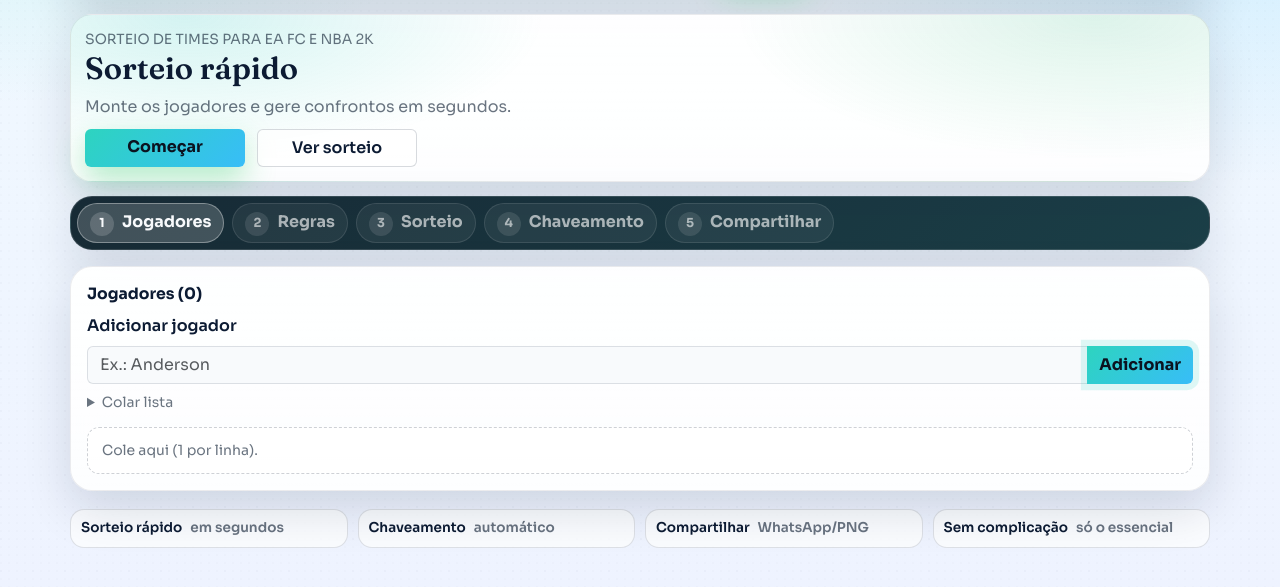
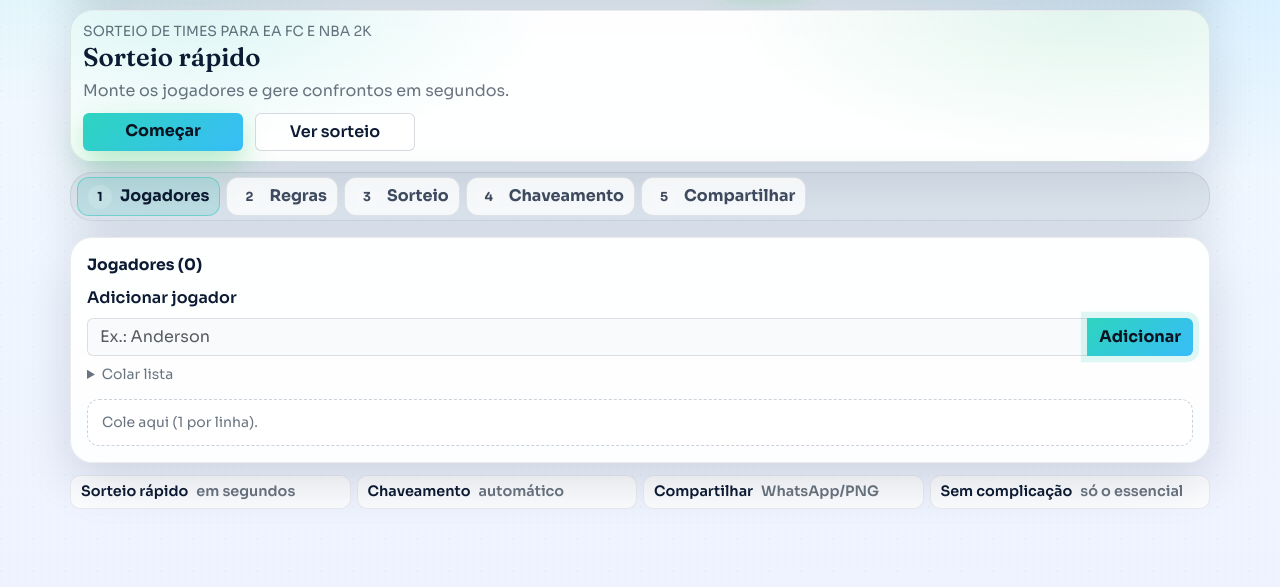
Before and after one commit to andersoncoutom-max/Futebol-Basquete, a Flask app: page / in a window 1280 px wide. Shown: the part 102-689 px from the top of the page. Run offline with Flask 3, Linux system fonts and the light colour scheme.

Commit message:
Refina presets e deixa layout mais leve

```diff
--- a/static/app.js
+++ b/static/app.js
@@ -17,7 +17,7 @@ const bracketState = {
 
 const presets = {
   champions: { theme: "champions", rules: { balance: "tiers", avoidRepeat: true } },
-  libertadores: { theme: "libertadores", rules: { balance: "random", avoidRepeat: true } },
+  playoffs: { theme: "libertadores", rules: { balance: "random", avoidRepeat: true } },
   selecoes: { theme: "selecoes", rules: { balance: "tiers", category: "national" } },
   classicos: { theme: "classicos", rules: { balance: "random", category: "clubs" } }
 };
@@ -32,10 +32,10 @@ const themeCopy = {
     title: "Sorteio r\u00e1pido",
     subtitle: "Monte os jogadores e gere confrontos em segundos."
   },
-  libertadores: {
+  playoffs: {
     kicker: "Sorteio de Times para EA FC e NBA 2K",
-    title: "Ritmo de Libertadores",
-    subtitle: "Monte a lista e gere chaveamentos com clima de decis\u00e3o."
+    title: "Playoffs NBA",
+    subtitle: "Chaves diretas, ritmo de eliminat\u00f3rias."
   },
   selecoes: {
     kicker: "Sorteio de Times para EA FC e NBA 2K",
--- a/templates/index.html
+++ b/templates/index.html
@@ -245,20 +245,20 @@
     }
 
     .hero {
-      margin-top: 14px;
-      padding: 14px;
+      margin-top: 10px;
+      padding: 10px 12px;
       display: grid;
-      gap: 18px;
+      gap: 12px;
       background:
-        radial-gradient(600px 240px at 10% 0%, rgba(22, 195, 181, 0.18), transparent 60%),
-        radial-gradient(600px 240px at 90% 0%, rgba(24, 178, 107, 0.14), transparent 60%),
-        linear-gradient(180deg, rgba(255, 255, 255, 0.95), rgba(255, 255, 255, 0.88));
+        radial-gradient(600px 240px at 10% 0%, rgba(22, 195, 181, 0.14), transparent 60%),
+        radial-gradient(600px 240px at 90% 0%, rgba(24, 178, 107, 0.12), transparent 60%),
+        linear-gradient(180deg, rgba(255, 255, 255, 0.95), rgba(255, 255, 255, 0.9));
     }
 
     .hero h1 {
       font-family: "Fraunces", serif;
-      font-size: clamp(1.4rem, 2.4vw, 2rem);
-      margin-bottom: 8px;
+      font-size: clamp(1.3rem, 2vw, 1.8rem);
+      margin-bottom: 6px;
     }
 
     .hero-actions {
@@ -273,25 +273,27 @@
     }
 
     .benefits-row {
-      margin-top: 18px;
+      margin-top: 12px;
       display: grid;
-      grid-template-columns: repeat(auto-fit, minmax(160px, 1fr));
-      gap: 10px;
+      grid-template-columns: repeat(auto-fit, minmax(150px, 1fr));
+      gap: 6px;
+      font-size: 0.9rem;
     }
 
     .benefit-pill {
-      border-radius: 14px;
+      border-radius: 10px;
       padding: 8px 10px;
       display: flex;
       gap: 8px;
       align-items: center;
-      border: 1px solid rgba(12, 27, 51, 0.12);
-      background: rgba(255, 255, 255, 0.7);
-      font-size: 0.85rem;
+      border: 1px solid rgba(12, 27, 51, 0.08);
+      background: rgba(255, 255, 255, 0.82);
+      font-size: 0.9rem;
     }
 
     .benefit-pill span {
       font-weight: 600;
+      line-height: 1.1;
     }
 
     .muted { color: var(--muted); }
@@ -340,48 +342,47 @@
 
     .dataset-tabs {
       display: inline-flex;
-      gap: 8px;
-      padding: 6px;
-      border-radius: 999px;
-      background: rgba(15, 23, 42, 0.06);
-      border: 1px solid rgba(15, 23, 42, 0.12);
-      box-shadow: inset 0 0 0 1px rgba(255, 255, 255, 0.45);
+      gap: 6px;
+      padding: 4px;
+      border-radius: 12px;
+      background: rgba(15, 23, 42, 0.04);
+      border: 1px solid rgba(15, 23, 42, 0.08);
     }
 
     .dataset-tab {
       border: none;
       background: transparent;
-      padding: 6px 16px;
-      border-radius: 999px;
+      padding: 6px 12px;
+      border-radius: 10px;
       font-weight: 600;
       color: var(--ink);
     }
 
     .dataset-tab.active {
-      background: linear-gradient(135deg, rgba(22, 195, 181, 0.22), rgba(24, 178, 107, 0.2));
-      border: 1px solid rgba(22, 195, 181, 0.6);
+      background: rgba(22, 195, 181, 0.12);
+      border: 1px solid rgba(22, 195, 181, 0.35);
     }
 
     .tabs {
-      margin-top: 14px;
-      padding: 6px;
+      margin-top: 10px;
+      padding: 4px 6px;
       display: flex;
-      gap: 8px;
+      gap: 6px;
       flex-wrap: wrap;
       align-items: center;
-      background: linear-gradient(135deg, rgba(11, 31, 42, 0.95), rgba(15, 52, 61, 0.95));
-      border: 1px solid rgba(255, 255, 255, 0.14);
+      background: rgba(11, 31, 42, 0.08);
+      border: 1px solid rgba(11, 31, 42, 0.08);
     }
 
     .tab-btn {
-      border: 1px solid rgba(255, 255, 255, 0.16);
-      background: rgba(255, 255, 255, 0.08);
-      color: rgba(255, 255, 255, 0.9);
+      border: 1px solid rgba(11, 31, 42, 0.12);
+      background: rgba(255, 255, 255, 0.9);
+      color: rgba(12, 27, 51, 0.9);
       font-weight: 700;
-      padding: 6px 12px;
-      border-radius: 999px;
+      padding: 6px 10px;
+      border-radius: 12px;
       transition: transform 0.2s ease, box-shadow 0.2s ease;
-      opacity: 0.7;
+      opacity: 0.85;
     }
 
     .tab-btn .tab-step {
@@ -396,9 +397,9 @@
     }
 
     .tab-btn.active {
-      background: rgba(255, 255, 255, 0.18);
-      border: 1px solid rgba(255, 255, 255, 0.35);
-      color: #f8fafc;
+      background: rgba(22, 195, 181, 0.15);
+      border: 1px solid rgba(22, 195, 181, 0.45);
+      color: var(--ink);
       box-shadow: none;
       opacity: 1;
     }
@@ -856,8 +857,8 @@
                 <div class="col-md-6">
                   <label class="form-label">Preset visual</label>
                   <select id="presetSelect" class="form-select">
-                    <option value="champions">Sorteio r&aacute;pido</option>
-                    <option value="libertadores">Libertadores</option>
+                    <option value="champions">Padr&atilde;o r&aacute;pido</option>
+                    <option value="playoffs">Playoffs NBA</option>
                     <option value="selecoes">Seleções</option>
                     <option value="classicos">Clássicos</option>
                   </select>
```
